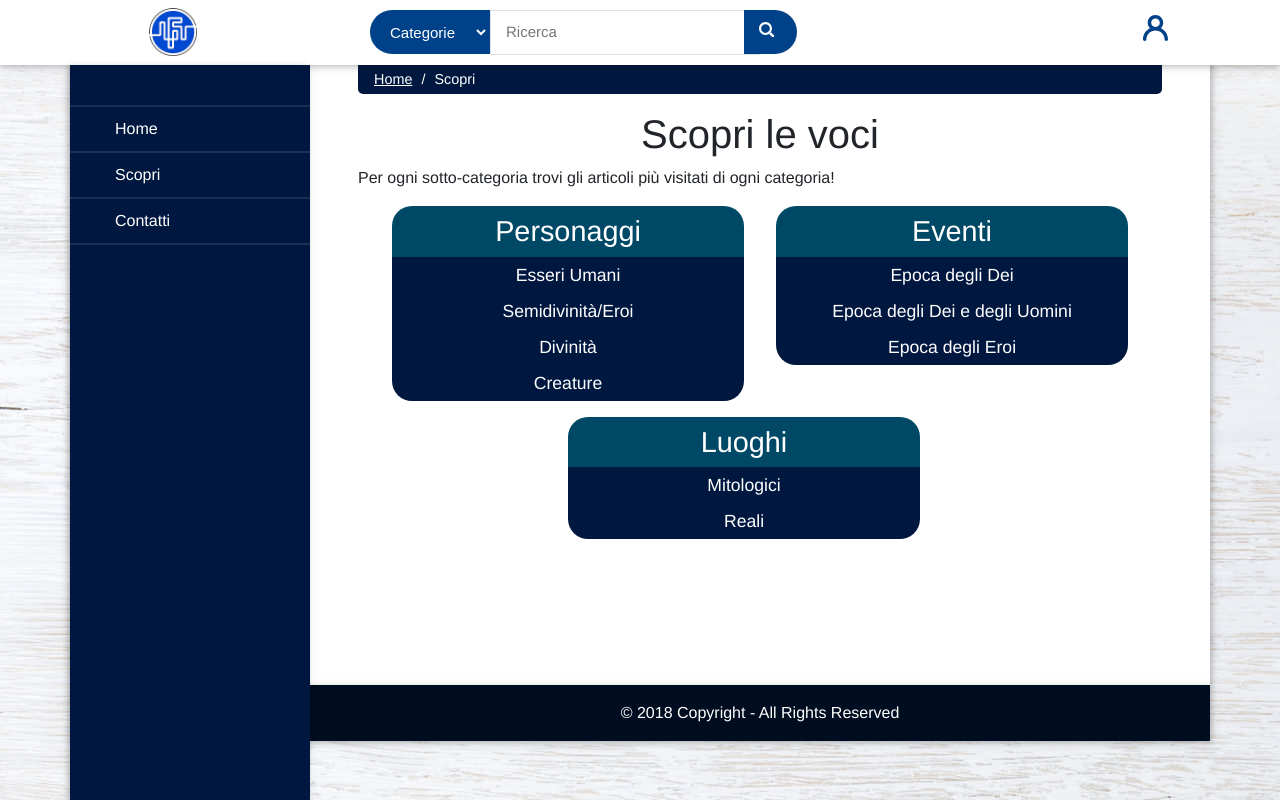
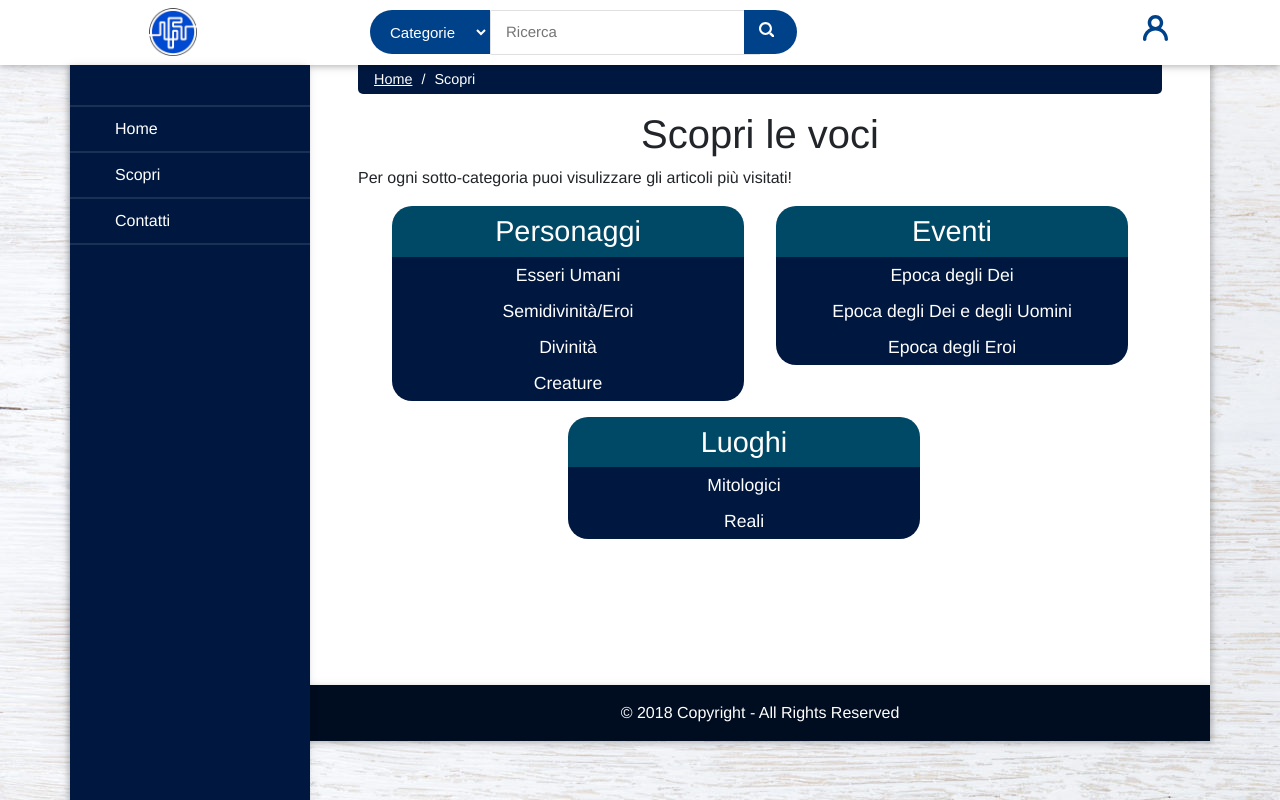
Before and after one commit to benny1693/FiloDiArianna, a PHP site: page /PHP/scopri.php in a window 1280 px wide. Run offline with PHP 8.4, Linux system fonts and the light colour scheme; the visitor is signed in with stand-in values (Sample User, id 1).

Commit message:
Tolto dei commenti e fatto paragrafo per scopri

```diff
--- a/PHP/articolo.php
+++ b/PHP/articolo.php
@@ -2,7 +2,7 @@
 include_once 'utilities.php';
 $user = init();
 
-$articleID = $_GET['articleID']; //se tutto funzia
+$articleID = $_GET['articleID'];
 $infoArticle = $user->getArticleInfo($articleID);
 $article = new ArticlePage($articleID, $infoArticle['title'], $infoArticle['author'], $infoArticle['img'],$infoArticle['ext'], $infoArticle['content']);
 ?>
--- a/PHP/scopri.php
+++ b/PHP/scopri.php
@@ -30,7 +30,7 @@ $user = init();
 			</ol>
 		</nav>
 		<h1>Scopri le voci</h1>
-        <p>Per ogni sotto-categoria trovi gli articoli più visitati di ogni categoria!</p>
+        <p>Per ogni sotto-categoria puoi visulizzare gli articoli più visitati!</p>
         <ul id="macrocategories">
 			<li>
 				<a href="#eventi" class="sr-only">Salta lista</a>
```
